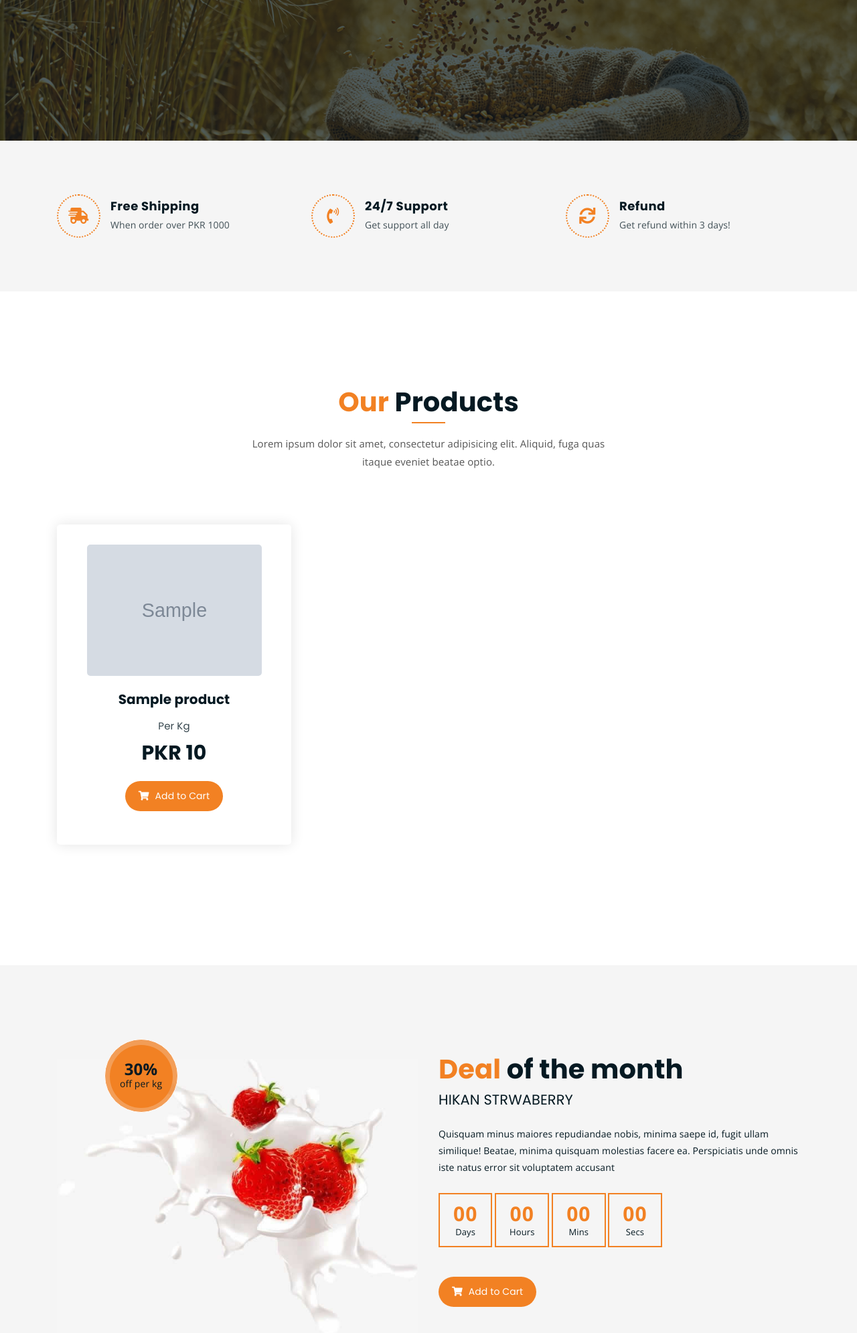
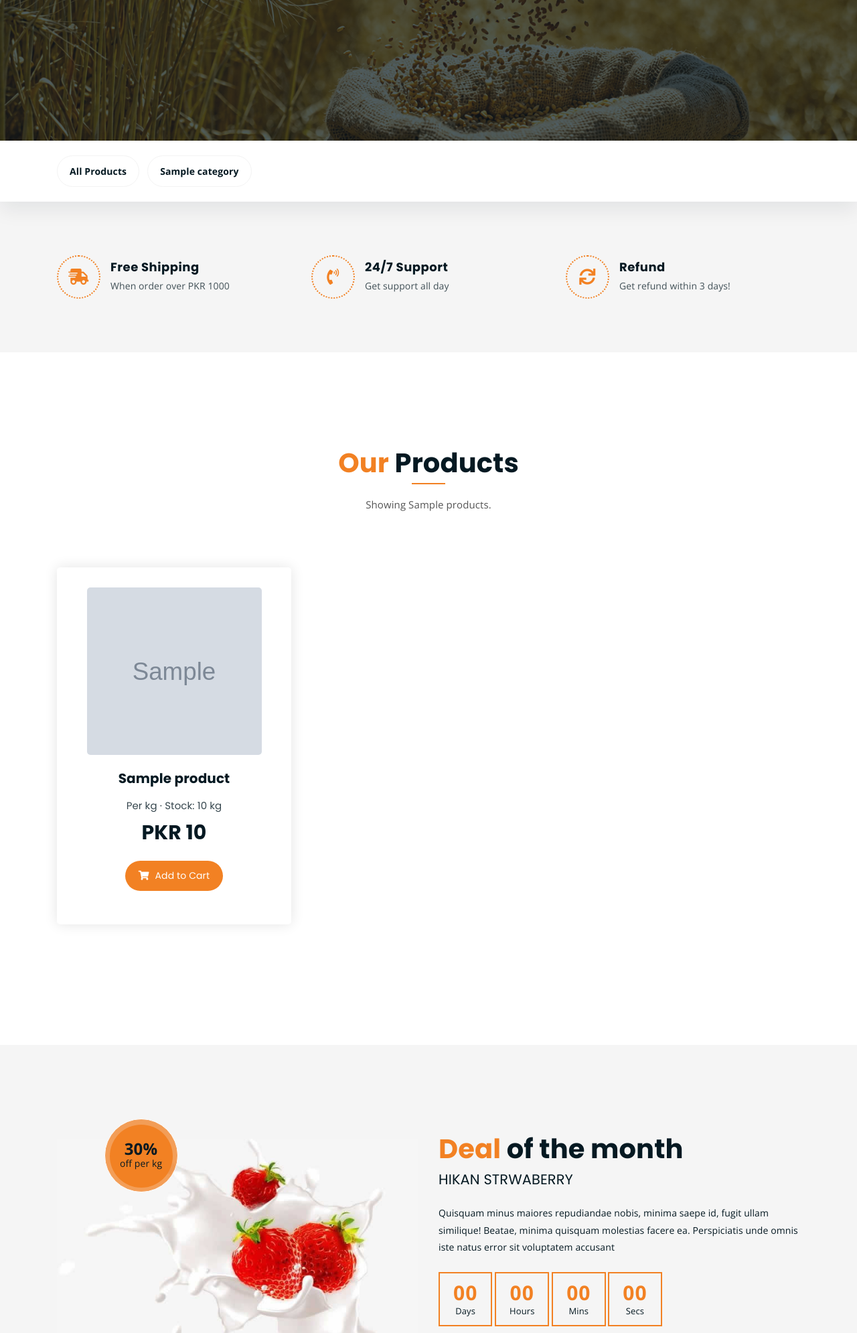
Before and after one commit to Mrawaisanjum56/Final_project, a Django app: template templates/index_2.html in a window 1280 px wide. Shown: the part 590-2580 px from the top of the page at 67% size. Run offline with Django 3.2, Linux system fonts and the light colour scheme; the template is opened without the code that fills it: most values are stand-ins (such as "Sample title", 1, 10 or a date in 2020); grey boxes marked "Sample" are stand-in pictures; some libraries are stand-ins or nearby versions.

Commit message:
Fix grade tag display and sync slider home product listing
Agent-Logs-Url: https://github.com/Mrawaisanjum56/Final_project/sessions/96819caa-36a6-4775-b54b-6e9fb073fbaf

Co-authored-by: Mrawaisanjum56 <177746685+Mrawaisanjum56@users.noreply.github.com>

```diff
--- a/templates/index.html
+++ b/templates/index.html
@@ -123,6 +123,9 @@
 								<img src="{% static 'assets/img/products/product-img-1.jpg' %}" alt="">
 								{% endif %}
 							</a>
+							{% if product.is_wheat_commodity and product.quality_grade %}
+							<span class="product-grade-tag">Grade {{ product.quality_grade }}</span>
+							{% endif %}
 						</div>
 						<h3>{{ product.name }}</h3>
 						<p class="product-price"><span>Per kg · Stock: {{ product.stock }} kg</span> PKR {{ product.price }}</p>
--- a/templates/index_2.html
+++ b/templates/index_2.html
@@ -66,6 +66,28 @@
 	</div>
 	<!-- end home page slider -->
 
+	<div class="home-category-bar">
+		<div class="container">
+			<ul class="home-category-nav">
+				<li class="home-category-item {% if not selected_category %}active{% endif %}">
+					<a href="{% url 'index-2' %}" class="home-category-link">All Products</a>
+				</li>
+				{% for category in categories %}
+				<li class="home-category-item {% if selected_category == category.slug %}active{% endif %} {% if category.slug == 'wheat' %}has-submenu{% endif %}">
+					<a href="{% url 'index-2' %}?category={{ category.slug }}" class="home-category-link">{{ category.name }}</a>
+					{% if category.slug == 'wheat' %}
+					<ul class="home-category-submenu">
+						<li><a href="{% url 'index-2' %}?category=wheat&grade=A" class="{% if selected_category == 'wheat' and selected_grade == 'A' %}active{% endif %}">Grade A</a></li>
+						<li><a href="{% url 'index-2' %}?category=wheat&grade=B" class="{% if selected_category == 'wheat' and selected_grade == 'B' %}active{% endif %}">Grade B</a></li>
+						<li><a href="{% url 'index-2' %}?category=wheat&grade=C" class="{% if selected_category == 'wheat' and selected_grade == 'C' %}active{% endif %}">Grade C</a></li>
+					</ul>
+					{% endif %}
+				</li>
+				{% endfor %}
+			</ul>
+		</div>
+	</div>
+
 	<!-- features list section -->
 	<div class="list-section pt-80 pb-80">
 		<div class="container">
@@ -117,28 +139,45 @@
 				<div class="col-lg-8 offset-lg-2 text-center">
 					<div class="section-title">
 						<h3><span class="orange-text">Our</span> Products</h3>
-						<p>Lorem ipsum dolor sit amet, consectetur adipisicing elit. Aliquid, fuga quas itaque eveniet beatae optio.</p>
+						{% if selected_category %}
+						<p>
+							Showing
+							{% if selected_category == 'wheat' and selected_grade %}
+								Wheat Grade {{ selected_grade }}
+							{% else %}
+								{{ selected_category|title }}
+							{% endif %}
+							products.
+						</p>
+						{% endif %}
 					</div>
 				</div>
 			</div>
 
 			<div class="row">
-				{% for product in products|slice:":3" %}
+				{% for product in products %}
 				<div class="col-lg-4 col-md-6 text-center">
 					<div class="single-product-item">
 						<div class="product-image">
 							<a href="{% url 'single-product' product.pk %}">
 								{% if product.image %}
-								<img src="{{ product.image.url }}" alt="">
+								<img src="{{ product.image.url }}" alt="{{ product.name }}" style="height: 250px; object-fit: cover;">
 								{% else %}
 								<img src="{% static 'assets/img/products/product-img-1.jpg' %}" alt="">
 								{% endif %}
 							</a>
+							{% if product.is_wheat_commodity and product.quality_grade %}
+							<span class="product-grade-tag">Grade {{ product.quality_grade }}</span>
+							{% endif %}
 						</div>
 						<h3>{{ product.name }}</h3>
-						<p class="product-price"><span>Per Kg</span> PKR {{ product.price }}</p>
-						<a href="{% url 'cart' %}" class="cart-btn"><i class="fas fa-shopping-cart"></i> Add to Cart</a>
+						<p class="product-price"><span>Per kg · Stock: {{ product.stock }} kg</span> PKR {{ product.price }}</p>
+						<a href="{% url 'add_to_cart' product.id %}" class="cart-btn"><i class="fas fa-shopping-cart"></i> Add to Cart</a>
 					</div>
+				</div>
+				{% empty %}
+				<div class="col-12 text-center">
+					<p>No products found for this category.</p>
 				</div>
 				{% endfor %}
 			</div>
```
Also changed, not shown: shop/views.py (+14 -2 lines), statics/assets/css/main.css (+15 -8 lines).
